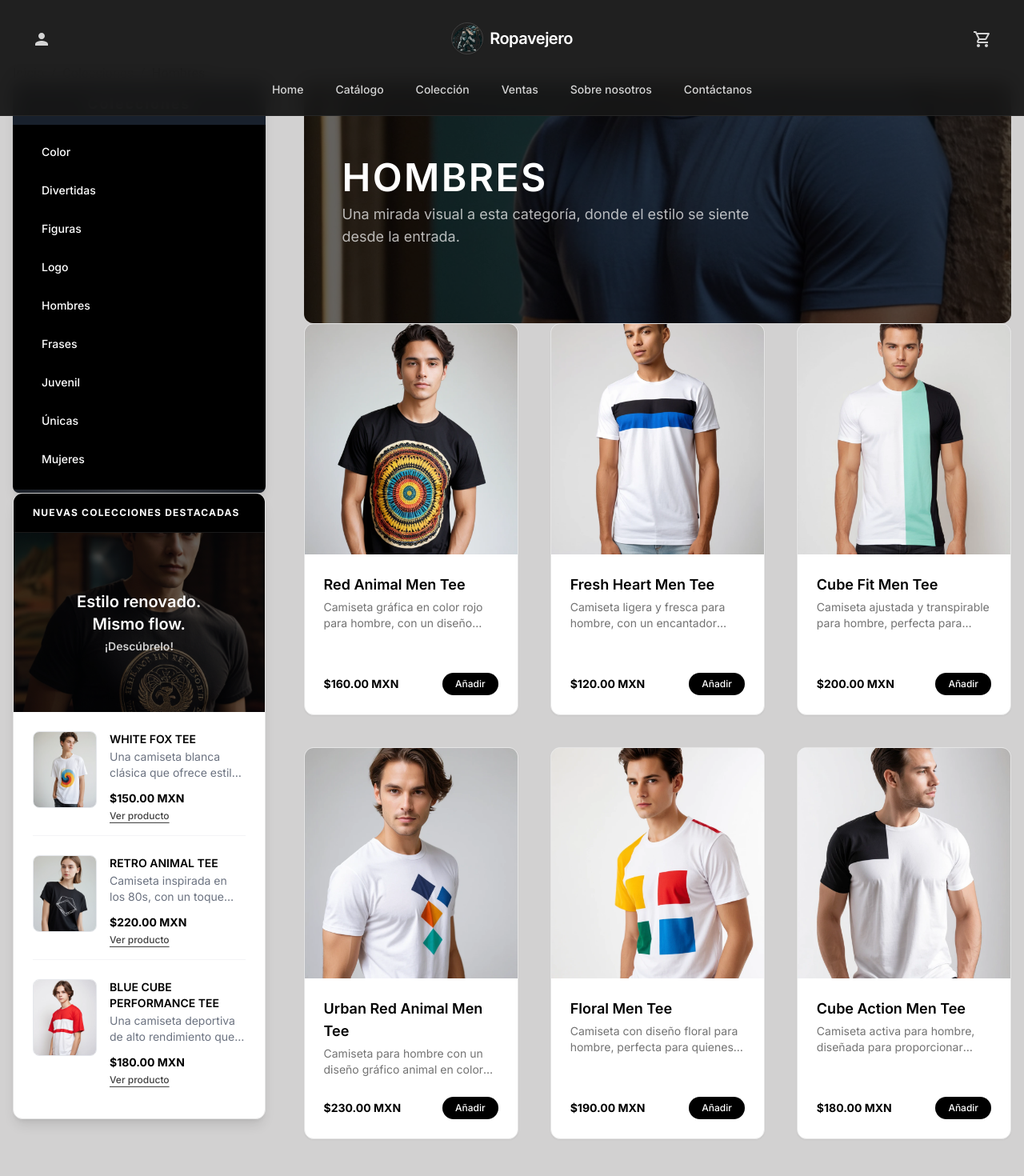
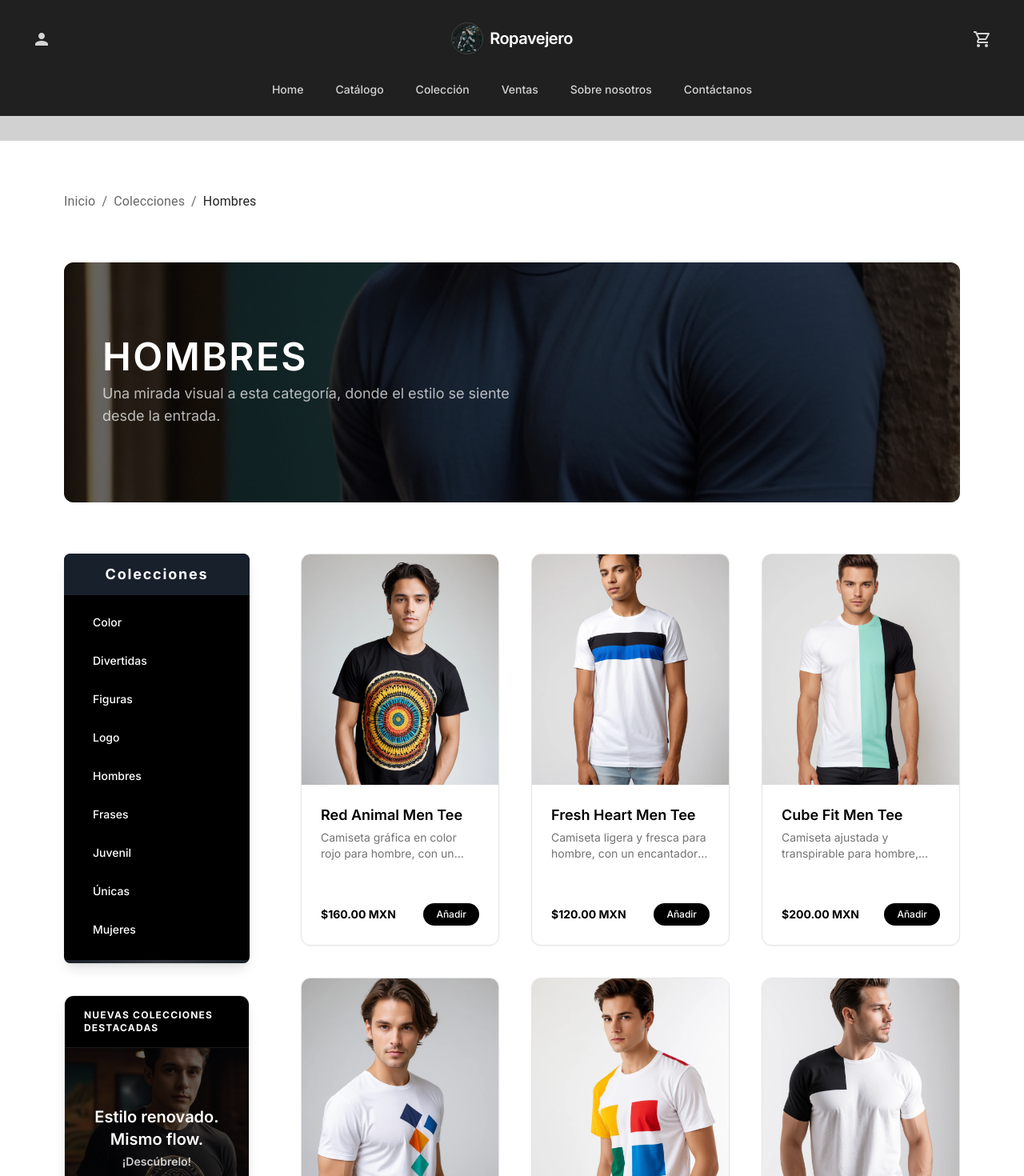
Before and after one commit to sebasdex/ropavejero-next, a Next.js app: page /categories/men in a window 1280 px wide. Shown: the top 1470 px of the page at 80% size. Built offline with nearby package versions, Linux system fonts and the light colour scheme.

Commit message:
feat: Refactor CollectionMain component for improved layout and structure

```diff
--- a/src/components/CollectionMain.tsx
+++ b/src/components/CollectionMain.tsx
@@ -1,4 +1,5 @@
 "use client";
+
 import BannerCategory from "@/components/BannerCategory";
 import ColorElements from "@/components/categories/ColorElements";
 import NewCollections from "@/components/categories/NewCollections";
@@ -19,28 +20,26 @@ function CollectionMain({
   nameCollection: string;
 }) {
   const { isModalOpen } = useStore();
+
   return (
     <>
       {isModalOpen && <AddMessageCart />}
-      <div className="p-4 m-auto w-full">
-        <BasicBreadcrumbs nameCollection={nameCollection} />
-        <aside className="flex flex-col space-y-4 gap-8 lg:flex-row lg:space-y-0 lg:space-x-4">
-          <section className="order-2 lg:order-1">
-            <article className="">
-              <MenuCategories
-                textMenu="Colecciones"
-              />
+
+      <div className="my-28 px-4 sm:px-8 lg:px-20 py-16 min-h-screen bg-white">
+        <div className="max-w-7xl mx-auto space-y-16">
+          <BasicBreadcrumbs nameCollection={nameCollection} />
+          <BannerCategory categoryName={categoryName} categoryBG={categoryBG} />
+
+          <div className="grid grid-cols-1 lg:grid-cols-4 gap-16">
+            <aside className="lg:col-span-1 space-y-10">
+              <MenuCategories textMenu="Colecciones" />
               <NewCollections />
-            </article>
-          </section>
-          <article className="lg:order-2 order-1">
-            <BannerCategory
-              categoryName={categoryName}
-              categoryBG={categoryBG}
-            />
-            <ColorElements nameElement={nameElement} />
-          </article>
-        </aside>
+            </aside>
+            <main className="lg:col-span-3">
+              <ColorElements nameElement={nameElement} />
+            </main>
+          </div>
+        </div>
       </div>
     </>
   );
```
